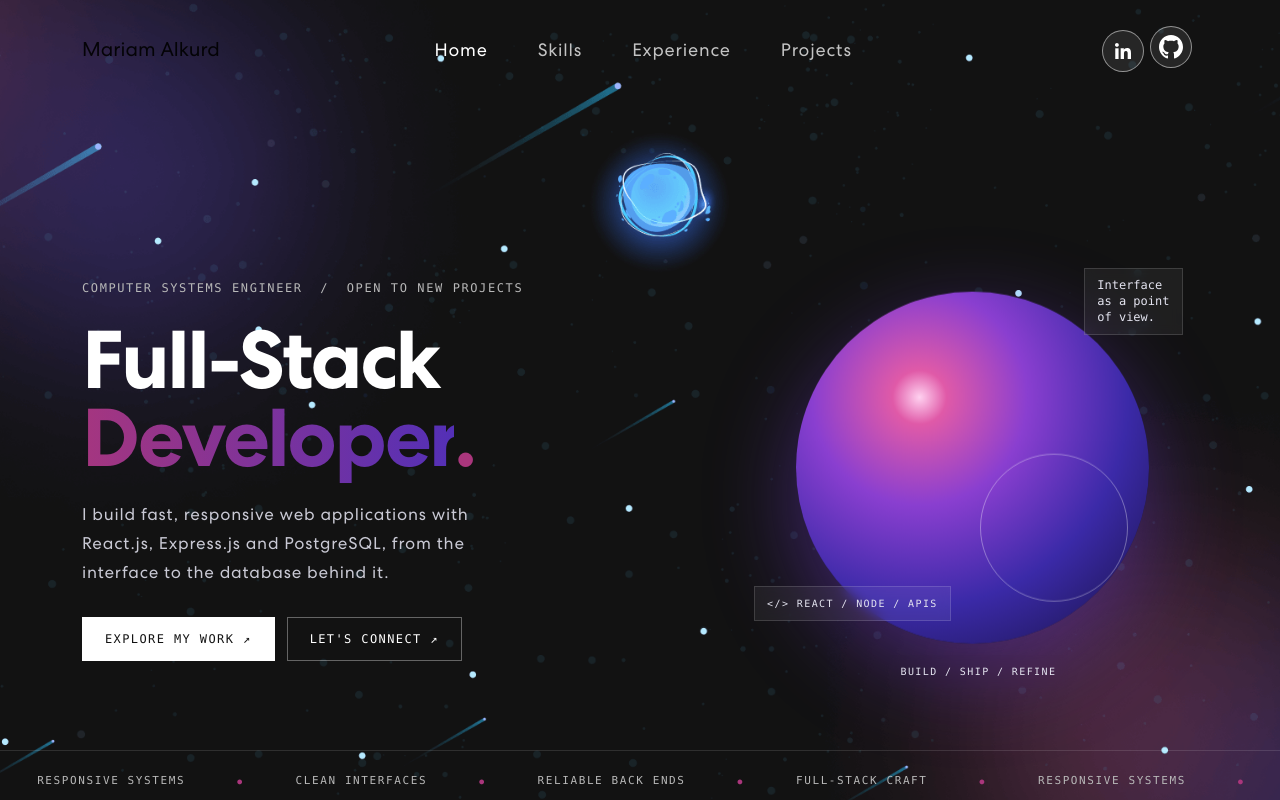
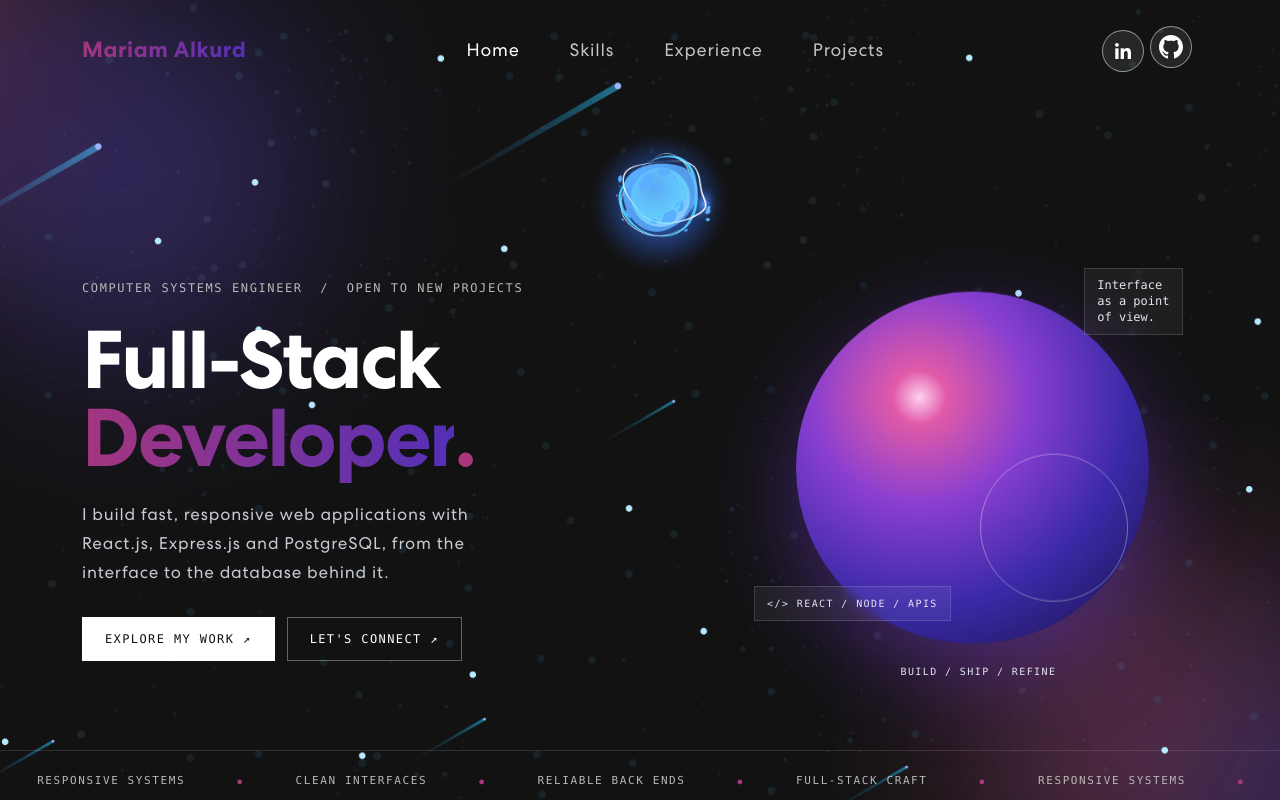
Before and after one commit to Maryamalkurd/frontPages_portfolio-, a React (Create React App) app: page / in a window 1280 px wide. Shown: the top 800 px of the page. Built offline with nearby package versions, Linux system fonts and the light colour scheme.

Commit message:
Update App.css

```diff
--- a/src/App.css
+++ b/src/App.css
@@ -66,6 +66,19 @@ button {
 input:focus, textarea:focus, select:focus {
   outline: none;
 }
+   /************ Navbar: name instead of logo ************/
+   nav.navbar a.navbar-brand.brand-name {
+     width: auto;
+     font-size: 22px;
+     font-weight: 700;
+     letter-spacing: 0.5px;
+     color: #fff;
+     text-decoration: none;
+     background: linear-gradient(90.21deg, #AA367C -5.91%, #4A2FBD 111.58%);
+     -webkit-background-clip: text;
+     background-clip: text;
+     -webkit-text-fill-color: transparent;
+   }
 
 @media (min-width:1700px) {
 	main .container {
```
